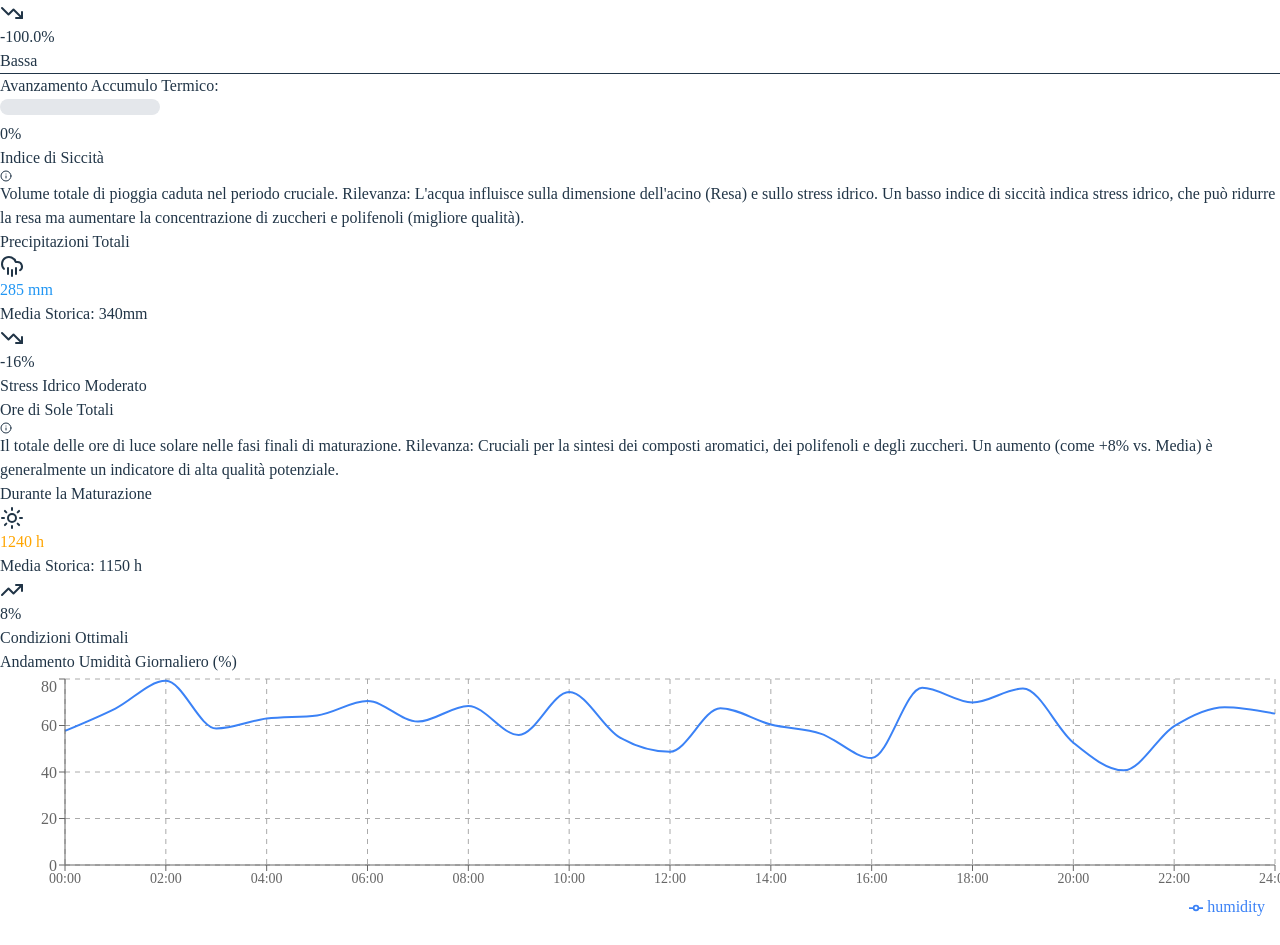
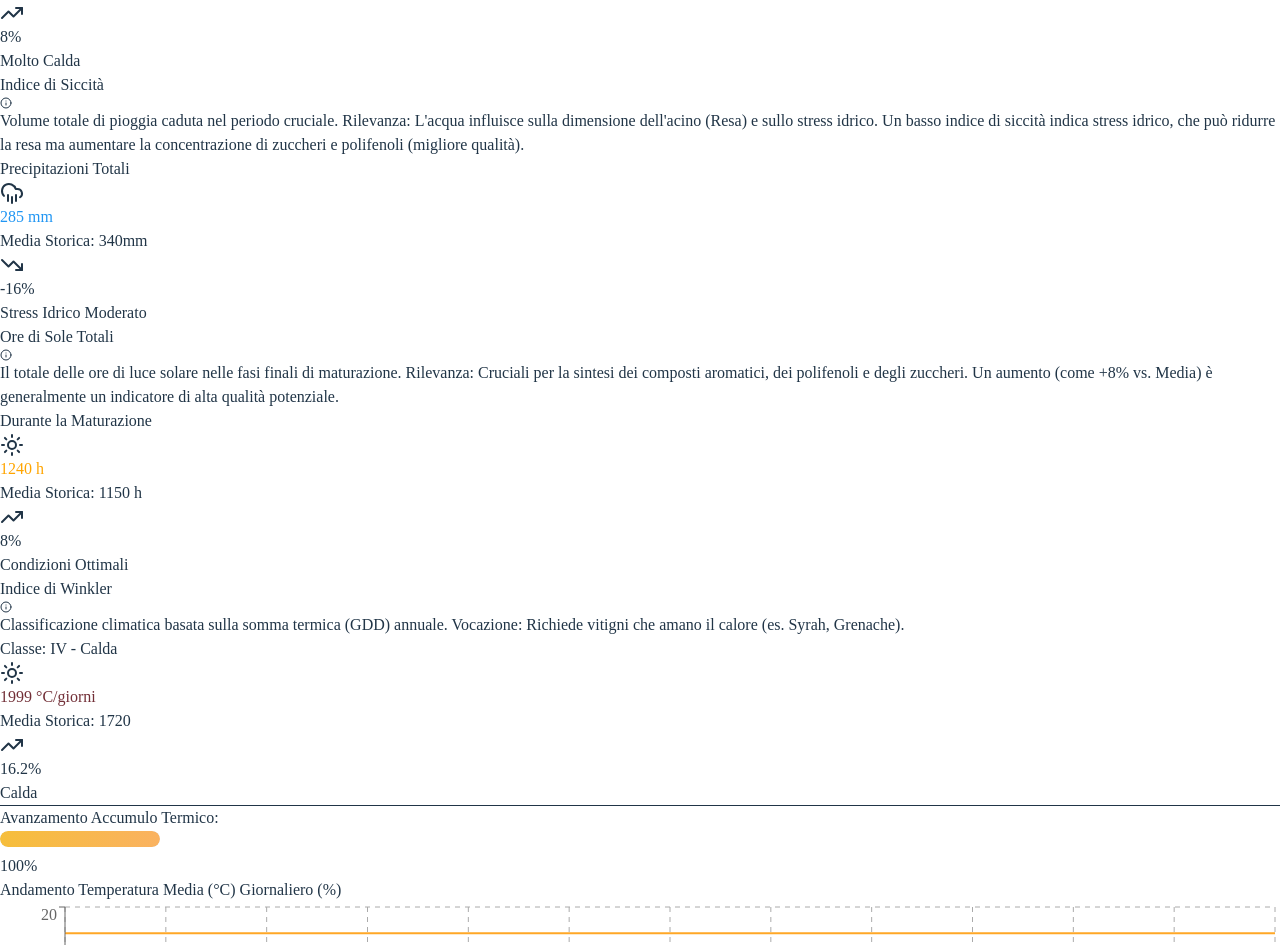
Before and after one commit to RamonaRuoppo/wine-dashboard, a React (Vite) app in the folder wine-dashboard/: page / in a window 1280 px wide. Shown: the part 1040-1985 px from the top of the page. Before the commit the page ends 1964 px from the top, so only its background shows below. Built offline with nearby package versions, Linux system fonts and the light colour scheme; sample sign-in values are in the browser's storage.

Commit message:
edit overview charts

```diff
--- a/wine-dashboard/src/components/Chart.jsx
+++ b/wine-dashboard/src/components/Chart.jsx
@@ -23,11 +23,10 @@ function Chart({ data = [], dataKey = "value", label, color }) {
                       dataKey="hour"
                       type="category"
                       interval={1}
-                      tick={{ fontSize: 14 }}
+                      tick={{ fontSize: 10 }}
                     />
                     <YAxis />
                     <Tooltip />
-                    <Legend align="right" verticalAlign="bottom"/>
                     <Line type="monotone" dataKey={dataKey} stroke={color} strokeWidth={2} dot={false} activeDot={{ r: 5 }}
                     />
                 </LineChart>
--- a/wine-dashboard/src/data/simulator.js
+++ b/wine-dashboard/src/data/simulator.js
@@ -2,27 +2,32 @@
  * Simulazione di dati climatici + produttivi
  */
 
-import { temperatureSimulator } from "../utils/climateCalculations";
-import { calculateDailyGDD } from "../utils/climateCalculations";
+import { calculateDailyGDD, temperatureSimulator } from "../utils/climateCalculations";
 
-export function generateVineyardData(days = 30) {
+export function generateVineyardData(annualTemps, days = 30) {
     const data = [];
     const today = new Date();
-    const temps = temperatureSimulator(); // temperature realistiche giornaliere
-    let cumulativeGDD = 0;
+    const currentYear = today.getFullYear();
+
+    const startDate = new Date(today);
+    startDate.setDate(today.getDate() - (days - 1));
+    const startOfDayYear = Math.floor((startDate - new Date(currentYear, 0, 1)) / (1000 * 60 * 60 * 24));
 
     for (let i = 0; i < days; i++) {
-        const date = new Date(today);
-        date.setDate(today.getDate() - (days - 1 - i)); // genera date dal passato a oggi
+        const date = new Date(startDate);
+        date.setDate(startDate.getDate() + i);
 
-        const { minTemp, maxTemp } = temps[i] || { minTemp: 10, maxTemp: 25 };
+        const tempIndex = startOfDayYear + i;
+
+        const tempDay = annualTemps[tempIndex] || { minTemp: 10, maxTemp: 25 };
+        const { minTemp, maxTemp } = tempDay;
+
         const temperature = parseFloat(((minTemp + maxTemp) / 2).toFixed(1));
-        const dailyGDD = Math.max(temperature - 10, 0);
-        cumulativeGDD += dailyGDD;
+        const dailyGDD = calculateDailyGDD(minTemp, maxTemp, 10);
 
-        const humidity = parseFloat((Math.random() * 40 + 40).toFixed(1));    // 40–80%
-        const rainfall = parseFloat((Math.random() * 8).toFixed(1));          // 0–8mm
-        const sunlightHours = parseFloat((Math.random() * 6 + 6).toFixed(1)); // 6–12h
+        const humidity = parseFloat((Math.random() * 40 + 40).toFixed(1));
+        const rainfall = parseFloat((Math.random() * 8).toFixed(1));
+        const sunlightHours = parseFloat((Math.random() * 6 + 6).toFixed(1));
 
         const growthFactor = (temperature / 25) * (humidity / 70) * (1 + rainfall / 10);
         const grapeYield = parseFloat((growthFactor * (Math.random() * 80 + 70)).toFixed(1));
@@ -41,9 +46,12 @@ export function generateVineyardData(days = 30) {
             waterUsed,
             fertilizerUsed,
             dailyGDD: parseFloat(dailyGDD.toFixed(1)),
-            cumulativeGDD: parseFloat(cumulativeGDD.toFixed(1))
         });
     }
 
-    return data;
+    let cumulativeGDD = 0;
+    return data.map(day => {
+        cumulativeGDD += day.dailyGDD;
+        return { ...day, cumulativeGDD: parseFloat(cumulativeGDD.toFixed(1)) };
+    });
 }
--- a/wine-dashboard/src/pages/Overview.jsx
+++ b/wine-dashboard/src/pages/Overview.jsx
@@ -1,27 +1,28 @@
 import { useEffect, useState } from "react";
 import { generateVineyardData } from "../data/simulator";
-import { Calendar, CloudRain, Droplet, Droplets, Grape, ShieldAlert, Sun, Thermometer, ThermometerSnowflake, TrendingDown, TrendingUp, Wine, Wrench } from "lucide-react";
-import { calculateDailyGDD, classifyWinkler } from "../utils/climateCalculations";
+import { CloudRain, Droplet, Grape, ShieldAlert, Sun, Thermometer, ThermometerSnowflake, TrendingDown, TrendingUp, Wine, Wrench } from "lucide-react";
+import { calculateHuglinIndex, calculateWinklerIndex, classifyHuglin, classifyWinkler, temperatureSimulator } from "../utils/climateCalculations";
 import MetricCard from "../components/MetricCard";
 import SummaryCard from "../components/SummaryCard";
 import Chart from "../components/Chart";
-
-const data = generateVineyardData(30);
 
 function Overview() {
     const today = new Date().toISOString().split("T")[0];
 
     const [vineyardData, setVineyardData] = useState([]);
     const [selectedDate, setSelectedDate] = useState(today);
-    const [climate, setClimate] = useState({ gdd: 0, winkler: "", gddPercentage: 0 });
+    const [climate, setClimate] = useState({
+        gdd: 0,
+        winkler: { region: "N/A", description: "" },
+        huglin: { region: "N/A", description: "" },
+        gddPercentage: 0
+    });
 
-    // Indici climatici
     const gddHistoric = 1720;
 
     const precipitationCurrent = 285; // mm
     const precipitationHistoric = 340; // mm
     const precipitationDiff = -16; // percentage
-
     const sunHoursCurrent = 1240;
     const sunHoursHistoric = 1150;
     const sunHoursDiff = +8; // percentage
@@ -30,21 +31,31 @@ function Overview() {
     const downTrendIcon = <TrendingDown className="w-4 h-4 text-red-600" />;
 
     useEffect(() => {
-        const data = generateVineyardData(30);
-        setVineyardData(data);
-        const gddHistoric = 1920;
+        const yearlyData = temperatureSimulator(2025);
 
+        // Chiamata che popola la dashboard
+        const thirtyDaysData = generateVineyardData(yearlyData, 365);
+        setVineyardData(thirtyDaysData);
 
-        // calcolo GDD e Winkler
-        const totalGDD = calculateDailyGDD() || 0;
-        const winklerClass = classifyWinkler(totalGDD) || "N/A";
+        // --- Calcoli Winkler (IW) ---
+        const totalGDD = calculateWinklerIndex(yearlyData);
+        const winklerClass = classifyWinkler(totalGDD);
+
+        const gddHistoric = 1972;
         const gddPercentage = ((totalGDD / gddHistoric) * 100).toFixed(0);
+
+        // --- Calcoli Huglin (HI) ---
+        const kFactor = 1.06; // Esempio: Nord Italia
+        const huglinTotal = calculateHuglinIndex(yearlyData, kFactor);
+        const huglinClass = classifyHuglin(huglinTotal);
 
         setClimate({
             gdd: totalGDD.toFixed(0),
             winkler: winklerClass,
+            huglin: huglinClass,
             gddPercentage: gddPercentage,
         });
+
     }, []);
 
     if (!vineyardData.length) return <p>Caricamento dati...</p>
@@ -123,48 +134,31 @@ function Overview() {
             </div>
 
             <div className="grid grid-cols-1 md:grid-cols-3 gap-6 mb-6">
-                {/* GDD - Growing Degree Days */}
-                <SummaryCard //TODO: sistemare dati e progress bar
-                    title="Somma Termica"
-                    subtitle="Growing Degree Days (GDD)"
-                    icon={<Sun className="w-5 h-5 text-orange-500" />}
-                    info="Il GDD misura l'accumulo di calore utile durante la stagione vegetativa. Un valore alto può significare una vendemmia precoce e un grado zuccherino elevato."
-                    value={climate.gdd + " °C/giorni"}
-                    historicValue={gddHistoric}
-                    diff={((climate.gdd - gddHistoric) / gddHistoric * 100).toFixed(1) + "%"}
-                    diffIcon= {((climate.gdd - gddHistoric) / gddHistoric * 100).toFixed(1) > 0 ? upTrendIcon : downTrendIcon}
-                    diffColor={((climate.gdd - gddHistoric) / gddHistoric * 100).toFixed(1) > 0 ? "text-green-600" : "text-red-600"}
-                    progress={climate.gddPercentage}
-                    badgeText={
-                        climate.gddPercentage > 110
-                            ? "Accumulazione Alta"
-                            : climate.gddPercentage > 90
-                                ? "Normale"
-                                : "Bassa"
-                    }
+
+                {/* INDICE DI HUGLIN (HI) */}
+                <SummaryCard
+                    title="Indice Eliotermico"
+                    subtitle={`Classe: ${climate.huglin.region} - ${climate.huglin.name}`}
+                    icon={<Sun className="w-5 h-5 text-yellow-500" />}
+                    info={`L'Indice di Huglin (HI) pondera il calore con le ore di luce. Vocazione: ${climate.huglin.vitigni}`}
+                    value={climate.huglin.interval} // Mostra l'intervallo HI per coerenza
+                    historicValue={"~2000 HI"} // Valore storico di esempio
+                    diff={sunHoursDiff + "%"}
+                    diffIcon={sunHoursDiff > 0 ? upTrendIcon : downTrendIcon}
+                    diffColor={sunHoursDiff > 0 ? "text-green-600" : "text-red-600"}
+                    badgeText={climate.huglin.name}
                     badgeColor={
-                        climate.gddPercentage > 110
-                            ? "text-red-600"
-                            : climate.gddPercentage > 90
-                                ? "text-green-600"
-                                : "text-yellow-600"
+                        climate.huglin.region === "V" || climate.huglin.region === "I" ? "text-red-600" : "text-green-600"
                     }
                     badgeBg={
-                        climate.gddPercentage > 110
-                            ? "bg-red-100"
-                            : climate.gddPercentage > 90
-                                ? "bg-green-100"
-                                : "bg-yellow-100"
+                        climate.huglin.region === "V" || climate.huglin.region === "I" ? "bg-red-100" : "bg-green-100"
                     }
                     badgeBorder={
-                        climate.gddPercentage > 110
-                            ? "border-red-300"
-                            : climate.gddPercentage > 90
-                                ? "border-green-300"
-                                : "border-yellow-300"
+                        climate.huglin.region === "V" || climate.huglin.region === "I" ? "border-red-300" : "border-green-300"
                     }
-                    color="#722F37"
+                    color={"#FFC107"}
                 />
+
                 {/* Precipitazioni */}
                 <SummaryCard
                     title="Indice di Siccità"
@@ -202,13 +196,64 @@ function Overview() {
 
             </div>
 
+            <div className="grid grid-cols-1 lg:grid-cols-2 xl:grid-cols-2 gap-6 mt-8">
+                {/* INDICE DI WINKLER (IW) - Totale GDD */}
+                <SummaryCard
+                    title="Indice di Winkler"
+                    subtitle={`Classe: ${climate.winkler.region} - ${climate.winkler.name}`}
+                    icon={<Sun className="w-5 h-5 text-orange-500" />}
+                    info={`Classificazione climatica basata sulla somma termica (GDD) annuale. Vocazione: ${climate.winkler.description}`}
+                    value={climate.gdd + " °C/giorni"}
+                    historicValue={gddHistoric}
+                    diff={((climate.gdd - gddHistoric) / gddHistoric * 100).toFixed(1) + "%"}
+                    diffIcon={((climate.gdd - gddHistoric) / gddHistoric * 100).toFixed(1) > 0 ? upTrendIcon : downTrendIcon}
+                    diffColor={((climate.gdd - gddHistoric) / gddHistoric * 100).toFixed(1) > 0 ? "text-green-600" : "text-red-600"}
+                    progress={climate.gddPercentage}
+                    badgeText={climate.winkler.name}
+                    badgeColor={
+                        climate.winkler.region === "V" || climate.winkler.region === "I" ? "text-red-600" : "text-green-600"
+                    }
+                    badgeBg={
+                        climate.winkler.region === "V" || climate.winkler.region === "I" ? "bg-red-100" : "bg-green-100"
+                    }
+                    badgeBorder={
+                        climate.winkler.region === "V" || climate.winkler.region === "I" ? "border-red-300" : "border-green-300"
+                    }
+                    color="#722F37"
+                />
 
-            <Chart label="Umidità" dataKey={"humidity"} color="#3B82F6"
-                data={vineyardData.slice(0, 25).map((d, i) => ({
-                    hour: `${String(i).padStart(2, "0")}:00`,
-                    humidity: d.humidity
-                }))}
-            />
+                <Chart
+                    label="Temperatura Media (°C)"
+                    dataKey={"temperature"}
+                    color="#FFA726"
+                    data={vineyardData.slice(0, 25).map((d, i) => ({
+                        hour: `${String(i).padStart(2, "0")}:00`,
+                        temperature: d.temperature
+                    }))}
+                />
+
+
+                <Chart
+                    label="Umidità"
+                    dataKey={"humidity"}
+                    color="#3B82F6"
+                    data={vineyardData.slice(0, 25).map((d, i) => ({
+                        hour: `${String(i).padStart(2, "0")}:00`,
+                        humidity: d.humidity
+                    }))}
+                />
+
+                <Chart
+                    label="Grado Brix (%)"
+                    dataKey={"sugarLevel"}
+                    color="#8E24AA" // Viola
+                    data={vineyardData.slice(0, 25).map((d, i) => ({
+                        hour: `${String(i).padStart(2, "0")}:00`,
+                        sugarLevel: d.sugarLevel
+                    }))}
+                />
+            </div>
+
 
         </div>
     );
--- a/wine-dashboard/src/utils/climateCalculations.js
+++ b/wine-dashboard/src/utils/climateCalculations.js
@@ -2,39 +2,33 @@
  * Calcoli climatici (GDD, Winkler, stress)
  */
 
-// Simulatore per le temperature necessarie al calcolo del GDD
-export function temperatureSimulator(startMonth = 3, endMonth = 10) {
-    const today = new Date();
-    // Stagione di crescita
-    const startOfSeason = new Date(today.getFullYear(), startMonth, 1); // 1 aprile
-    const endOfSeason = new Date(today.getFullYear(), endMonth, 0); // 31 ottobre
-    const days = Math.floor((endOfSeason - startOfSeason) / (1000 * 60 * 60 * 24)) + 1; //conversione in gg
+// Simulatore per le temperature
+export function temperatureSimulator(year = new Date().getFullYear()) {
+    const temperatures = [];
+    const daysInYear =
+    year % 4 === 0 && (year % 100 !== 0 || year % 400 === 0) ? 366 : 365;
 
-    const temperatures = [];
-
-    // funzione per generare numeri casuali tra due estremi
-    function randomBetween(min, max) {
+    function randomNumBetween(min, max) {
         return Math.random() * (max - min) + min;
     }
 
-    var prevMax = 20;
-    var prevMin = 10;
-    const smoothFactor = 0.3; // quanto le temperature precedenti influenzano quelle correnti
+    var prevMax = 22;
+    var prevMin = 12;
+    const smoothFactor = 0.3;
 
-    for (let i = 0; i < days; i++) {
-        const date = new Date(startOfSeason);
-        date.setDate(startOfSeason.getDate() + i);
+    for (let i = 0; i < daysInYear; i++) {
+        const date = new Date(year, 0, i + 1);
 
-        // Simula oscillazioni stagionali (più calde in estate, più fredde a inizio/fine stagione)
-        const seasonalFactor = Math.sin((Math.PI * i) / days);
-        const baseMax = 20 + 10 * seasonalFactor; // varia tra 20°C e 30°C
-        const baseMin = 10 + 5 * seasonalFactor;  // varia tra 10°C e 15°C
+        // Simula oscillazioni stagionali
+        const seasonalFactor = Math.sin((Math.PI * i) / daysInYear);
+        const baseMax = 20 + 10 * seasonalFactor;
+        const baseMin = 3 + 8 * seasonalFactor;
 
         // Variazioni giornaliere naturali
-        const variationMax = randomBetween(-1, 1);
-        const variationMin = randomBetween(-0.5, 0.5);
+        const variationMax = randomNumBetween(-2, 2);
+        const variationMin = randomNumBetween(-1, 1);
 
-        // utlizza il valore precedente per smorzare le oscillazioni tra le temperature
+        // utlizza il valore temp precedente per smorzare le oscillazioni
         const maxTemp = (baseMax + variationMax + (prevMax - baseMax) * smoothFactor).toFixed(1);
         const minTemp = (baseMin + variationMin + (prevMin - baseMin) * smoothFactor).toFixed(1);
 
@@ -58,10 +52,17 @@ export function calculateDailyGDD(minTemp, maxTemp, baseTemp = 10) {
     return Math.max(0, dailyGDD); // il GDD è 0 se la temp media è inferiore alla baseTemp
 }
 
-export function calculateSeasonalGDD(temps, baseTemp = 10) {
-    const totalGDD = temps.reduce((accumulator, day) => {
-        const dailyGDD = calculateDailyGDD(day.minTemp, day.maxTemp, baseTemp);
-        return accumulator + dailyGDD;
+export function calculateWinklerIndex(temperatures, baseTemp = 10) {
+    if (!Array.isArray(temperatures)) return 0;
+
+    // Filtra per il periodo Winkler: Aprile (4) - Ottobre (10)
+    const winklerTemps = temperatures.filter((day) => {
+        const month = new Date(day.date).getMonth() + 1
+        return month >= 4 && month <= 10;
+    });
+
+    const totalGDD = winklerTemps.reduce((accumulator, day) => {
+        return accumulator + calculateDailyGDD(day.minTemp, day.maxTemp, baseTemp);
     }, 0);
     return totalGDD;
 }
@@ -88,8 +89,16 @@ export function calculateDailyHuglin(minTemp, maxTemp, baseTemp = 10) {
     return Math.max(0, dailyHuglin);
 }
 
-export function calculateHuglinIndex(dailyData, kFactor = 1.06) { // fattore di latitudine Nord Italia
-    const accumulatedGDD = dailyData.reduce((accumulator, day) => {
+export function calculateHuglinIndex(dailyData, kFactor = 1.06) {
+    if (!Array.isArray(dailyData)) return 0;
+
+    // Filtra per il periodo Huglin: Aprile (4) - Settembre (9)
+    const huglinTemps = dailyData.filter((day) => {
+        const month = new Date(day.date).getMonth() + 1
+        return month >= 4 && month <= 9;
+    });
+
+    const accumulatedGDD = huglinTemps.reduce((accumulator, day) => {
         const dailyHuglinValue = calculateDailyHuglin(day.minTemp, day.maxTemp);
         return accumulator + dailyHuglinValue;
     }, 0);
```
